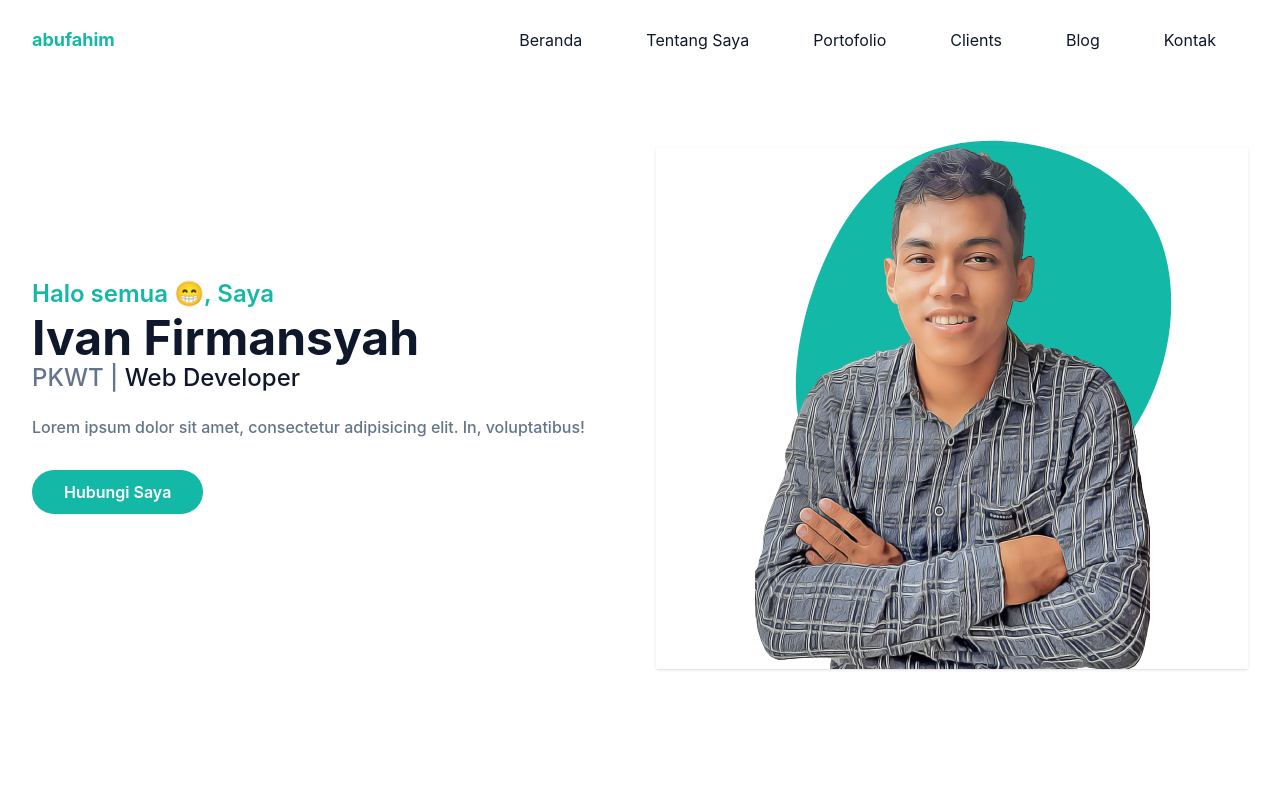
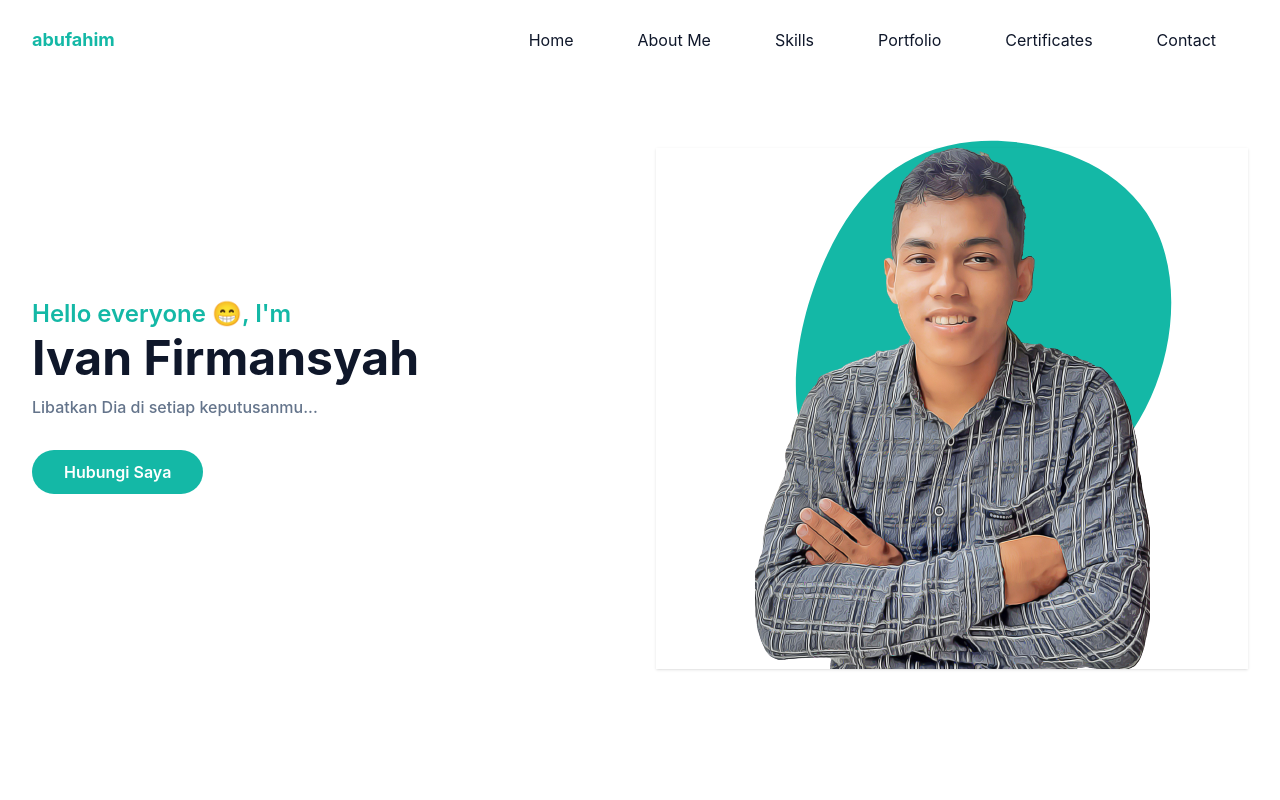
Before and after one commit to ivanfsyh/my-portfolio-tailwind, a website: page index.html in a window 1280 px wide. Shown: the top 800 px of the page. Drawn offline with Linux system fonts and the light colour scheme.

Commit message:
edit text index.html

```diff
--- a/index.html
+++ b/index.html
@@ -28,22 +28,22 @@
                     <nav id="nav-menu" class="hidden absolute py-5 bg-white shadow-lg rounded-lg max-w-[250px] w-full right-4 top-full lg:block lg:static lg:bg-transparent lg:max-w-full lg:shadow-none lg:rounded-none">
                         <ul class="block lg:flex">
                             <li class="group">
-                                <a href="#home" class="text-base text-dark py-2 mx-8 flex group-hover:text-primary">Beranda</a>
+                                <a href="#home" class="text-base text-dark py-2 mx-8 flex group-hover:text-primary">Home</a>
                             </li>
                             <li class="group">
-                                <a href="#about" class="text-base text-dark py-2 mx-8 flex group-hover:text-primary">Tentang Saya</a>
+                                <a href="#about" class="text-base text-dark py-2 mx-8 flex group-hover:text-primary">About Me</a>
                             </li>
                             <li class="group">
-                                <a href="#portfolio" class="text-base text-dark py-2 mx-8 flex group-hover:text-primary">Portofolio</a>
+                                <a href="#blog" class="text-base text-dark py-2 mx-8 flex group-hover:text-primary">Skills</a>
                             </li>
                             <li class="group">
-                                <a href="#clients" class="text-base text-dark py-2 mx-8 flex group-hover:text-primary">Clients</a>
+                                <a href="#portfolio" class="text-base text-dark py-2 mx-8 flex group-hover:text-primary">Portfolio</a>
                             </li>
                             <li class="group">
-                                <a href="#blog" class="text-base text-dark py-2 mx-8 flex group-hover:text-primary">Blog</a>
+                                <a href="#clients" class="text-base text-dark py-2 mx-8 flex group-hover:text-primary">Certificates</a>
                             </li>
                             <li class="group">
-                                <a href="#contact" class="text-base text-dark py-2 mx-8 flex group-hover:text-primary">Kontak</a>
+                                <a href="#contact" class="text-base text-dark py-2 mx-8 flex group-hover:text-primary">Contact</a>
                             </li>
                         </ul>
                     </nav>
@@ -58,9 +58,8 @@
         <div class="container">
             <div class="flex flex-wrap">
                 <div class="w-full self-center px-4 lg:w-1/2">
-                    <h1 class="text-base font-semibold text-primary md:text-xl lg:text-2xl">Halo semua 😁, Saya <span class="block font-bold text-dark text-4xl mt-1 lg:text-5xl">Ivan Firmansyah</span></h1>
-                    <h2 class="font-medium text-secondary text-lg mb-5 lg:text-2xl">PKWT | <span class="text-dark">Web Developer</span></h2>
-                    <p class="font-medium text-secondary mb-10 leading-relaxed">Lorem ipsum dolor sit amet, consectetur adipisicing elit. In, voluptatibus!</p>
+                    <h1 class="text-base font-semibold text-primary md:text-xl lg:text-2xl">Hello everyone 😁, I'm <span class="block font-bold text-dark text-4xl mt-1 lg:text-5xl">Ivan Firmansyah</span></h1>
+                    <p class="mt-3 font-medium text-secondary mb-10 leading-relaxed">Libatkan Dia di setiap keputusanmu...</p>
 
                     <a href="#" class="text-base font-semibold text-white bg-primary py-3 px-8 rounded-full hover:shadow-lg hover:opacity-80 transition duration-300 ease-in-out">Hubungi Saya</a>
                 </div>
```
Also changed, not shown: dist/output.css.
